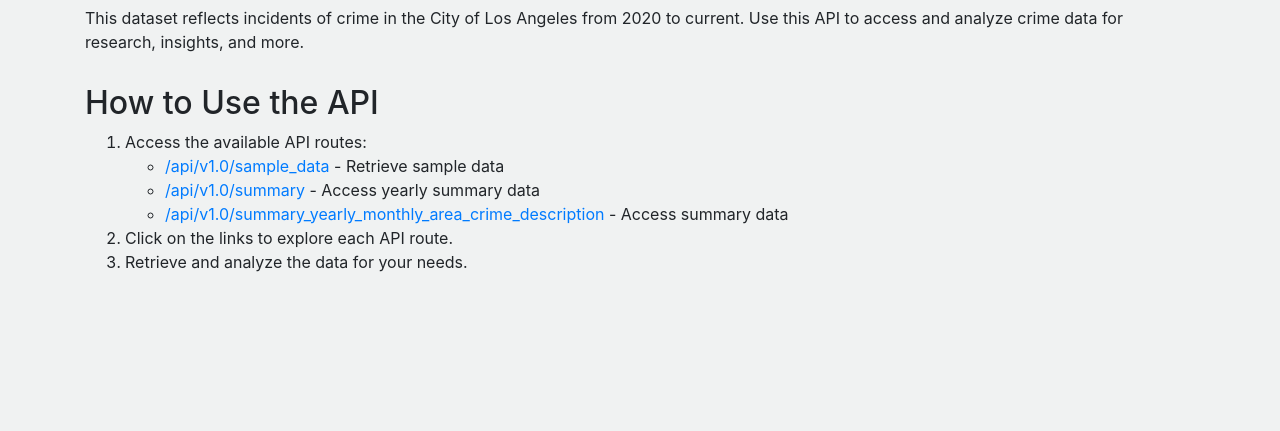
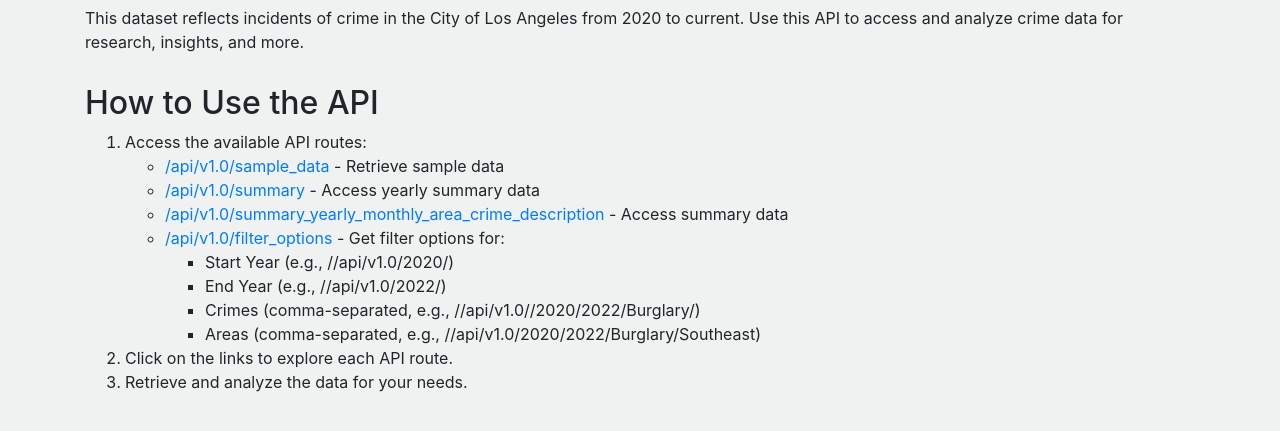
Before and after one commit to falconpunch082/la-crime-visualiser, a Flask app: page / in a window 1280 px wide. Shown: the part 350-781 px from the top of the page. Run offline with Flask 3, Linux system fonts and the light colour scheme; some libraries are stand-ins or nearby versions.

Commit message:
Updating the homepage.html

```diff
--- a/templates/homepage.html
+++ b/templates/homepage.html
@@ -53,6 +53,13 @@
                 <li><a href="/api/v1.0/sample_data">/api/v1.0/sample_data</a> - Retrieve sample data</li>
                 <li><a href="/api/v1.0/summary">/api/v1.0/summary</a> - Access yearly summary data</li>
                 <li><a href="/api/v1.0/summary_yearly_monthly_area_crime_description">/api/v1.0/summary_yearly_monthly_area_crime_description</a> - Access summary data</li>
+                <li><a href="/api/v1.0/filter_options">/api/v1.0/filter_options</a> - Get filter options for:</li>
+                <ul>
+                    <li>Start Year (e.g., //api/v1.0/2020/)</li>
+                    <li>End Year (e.g., //api/v1.0/2022/)</li>
+                    <li>Crimes (comma-separated, e.g., //api/v1.0//2020/2022/Burglary/)</li>
+                    <li>Areas (comma-separated, e.g., //api/v1.0/2020/2022/Burglary/Southeast)</li>
+                </ul>
             </ul>
             <li>Click on the links to explore each API route.</li>
             <li>Retrieve and analyze the data for your needs.</li>
```
